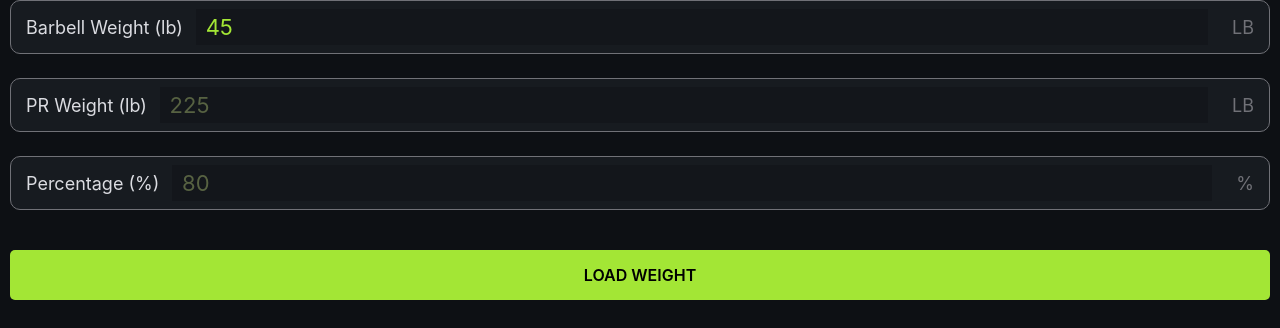
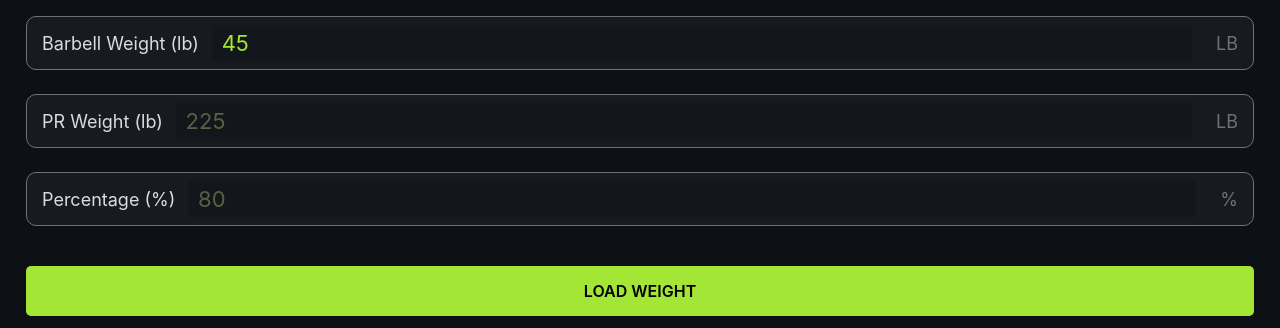
Before and after one commit to alexmtzrv/barbell-loader, a website: page index.html in a window 1280 px wide. Shown: the top 328 px of the page. Drawn offline with Linux system fonts and the light colour scheme.

Commit message:
inset and sticky and main content padding

```diff
--- a/style.css
+++ b/style.css
@@ -25,7 +25,7 @@ body{
     display: flex;
     flex-direction: column;
     gap: 1.5rem;
-    /*padding: 1rem;*/
+    padding: 1rem;
 }
 
 /*TITLE*/
```
